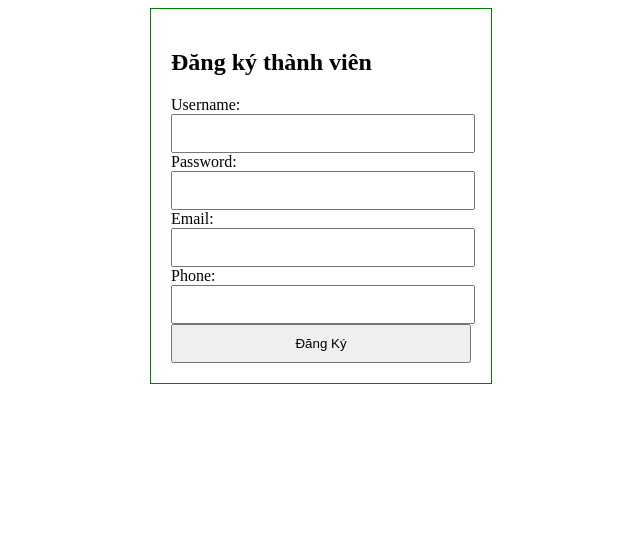
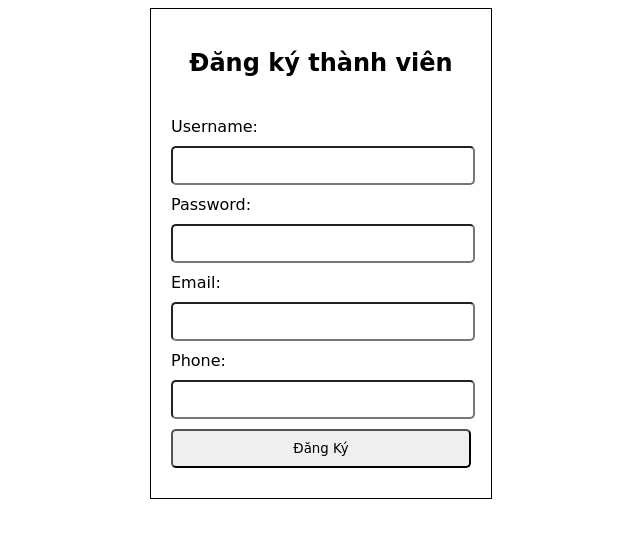
Before and after one commit to TrangNhung19/Web_Travel, a PHP site: page /register.php in a window 1280 px wide. Shown: the top 538 px of the page, without its empty margins (319-959 px from the left). Run offline with PHP 8.4, Linux system fonts and the light colour scheme; a stand-in replaces the project's code that opens the database connection.

Commit message:
Update register.php

```diff
--- a/project/asset/login/register.php
+++ b/project/asset/login/register.php
@@ -5,16 +5,33 @@
 
 </head>
 <style>
+    * {
+        font-family: cursive;
+        box-sizing: padding-box;
+    }
+
     .form {
         width: 300px;
- border: 1px solid green;
+        border: 1px solid black;
         padding: 20px;
         margin: 0 auto;
         font-weight: 700px;
+        background-color: url("../image/about.jpg");
+        font-size: 16px;
+
     }
+
+    h2 {
+        text-align: center;
+        margin-bottom: 40px;
+    }
+
     .form input {
         width: 100%;
         padding: 10px 0;
+        margin: 10px 0;
+        display: block;
+        border-radius: 5px;
     }
 </style>
 
```
Lines whose indentation alone changed are shown as unchanged.
